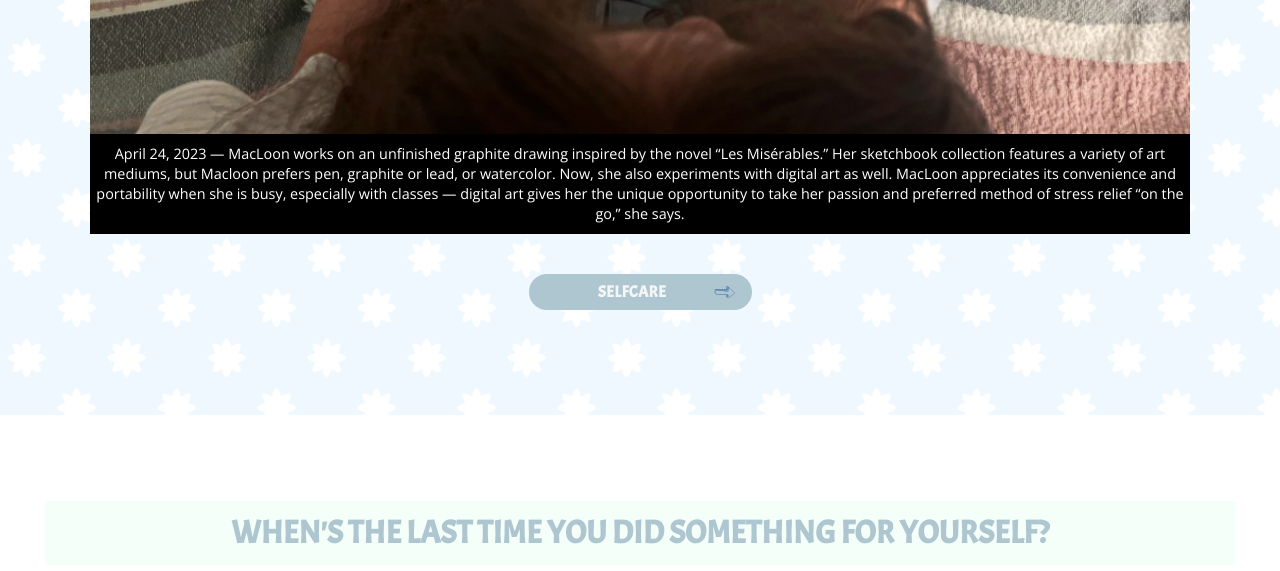
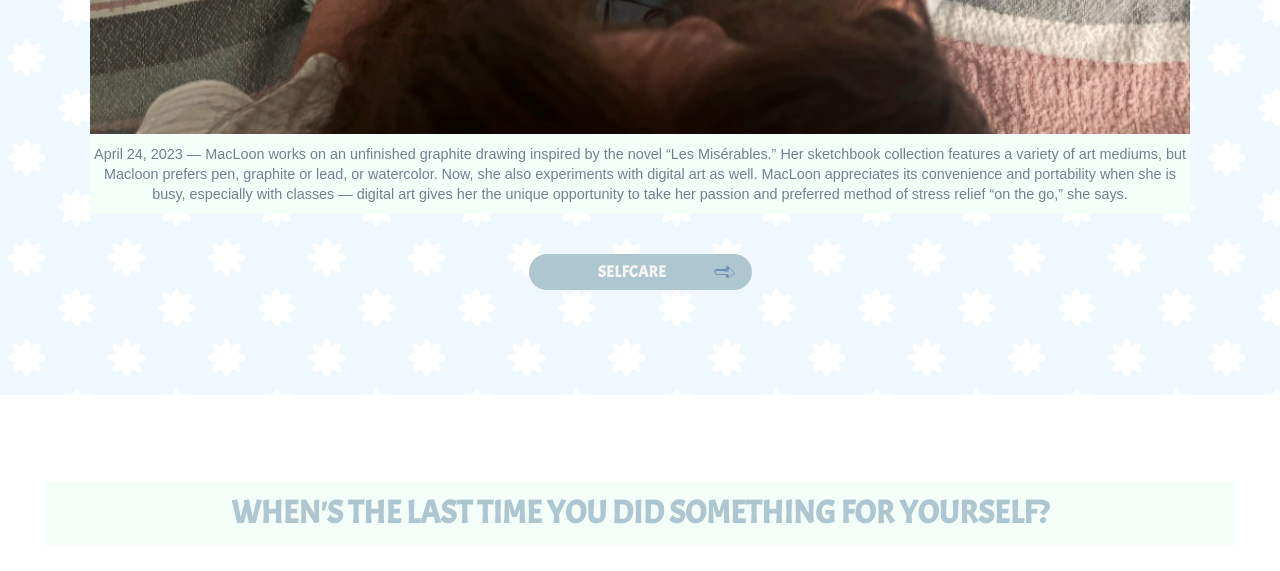
Before and after one commit to emmarob3rtson/jour410, a plain HTML site: page index.html in a window 1280 px wide. Shown: the part 2200-2771 px from the top of the page. Drawn offline with nearby package versions, Linux system fonts and the light colour scheme; a script that the page names is missing.

Commit message:
Update style.css

```diff
--- a/style.css
+++ b/style.css
@@ -465,9 +465,9 @@ filter: alpha(opacity=70)
 
 /* captions below slideshow*/
 #alt-caption {
-    background-color: black;
-    color: #ffffff;
-    font-family: 'Open Sans', sans-serif;
+    background-color: mintcream;
+    color: slategrey;
+    font-family: 'Old Standard', sans-serif;
     font-size: .9em;
     margin-left: auto;
     margin-right: auto;
```
